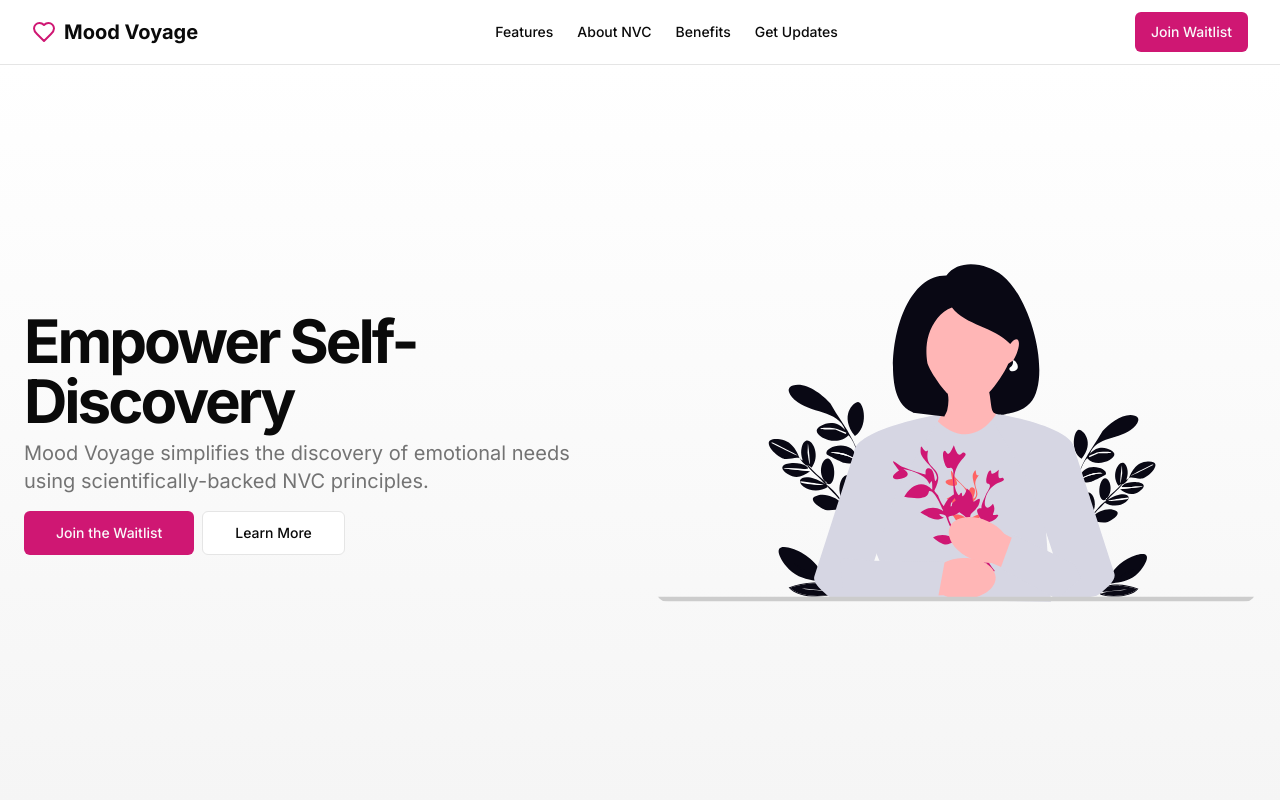
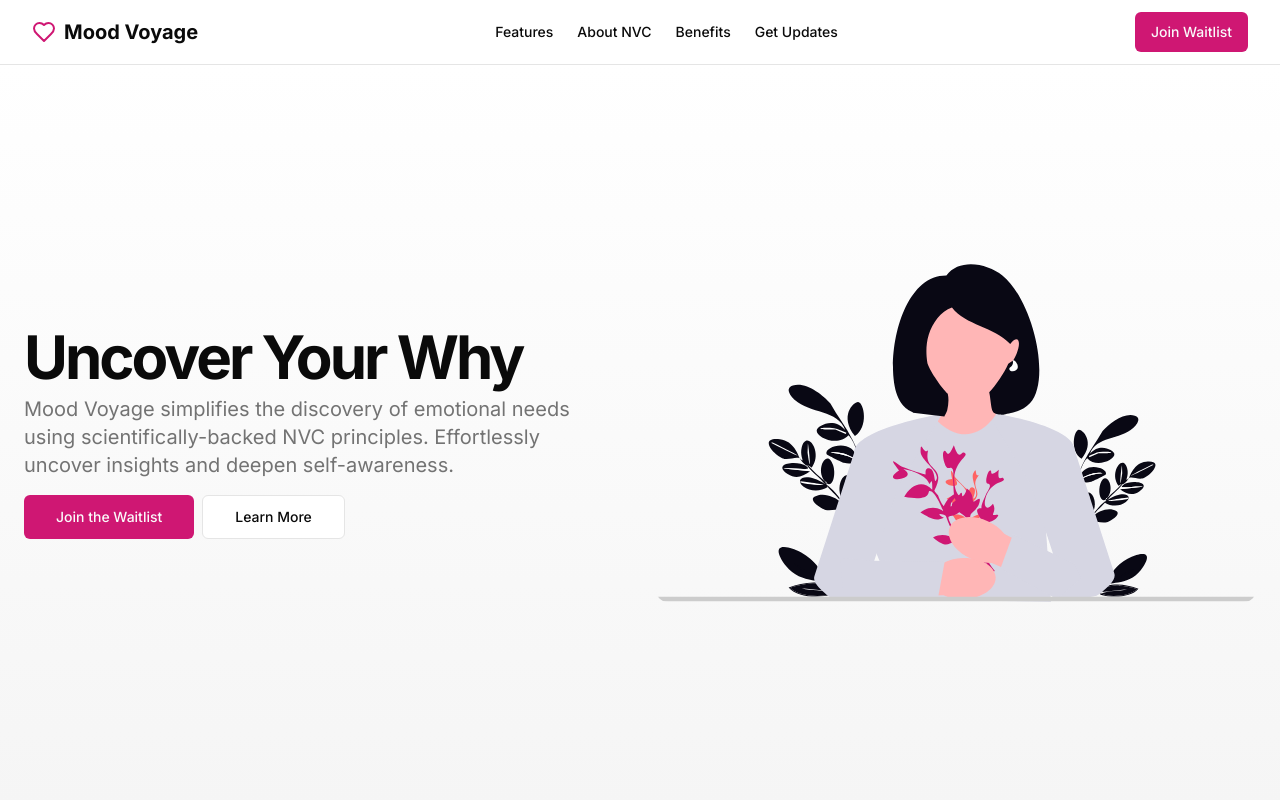
Before and after one commit to silveralcid/Mood-Voyage, a Next.js app in the folder mood-voyage/: page / in a window 1280 px wide. Shown: the top 800 px of the page. Built offline with nearby package versions, Linux system fonts and the light colour scheme.

Commit message:
feat: update hero text

```diff
--- a/mood-voyage/src/app/page.tsx
+++ b/mood-voyage/src/app/page.tsx
@@ -49,10 +49,10 @@ export default function LandingPage() {
             <div className="flex flex-col justify-center space-y-4">
               <div className="space-y-2 text-center md:text-left"> {/* Center text for small screens */}
                 <h1 className="text-3xl font-bold tracking-tighter sm:text-5xl xl:text-6xl/none">
-                  Empower Self-Discovery
+                Uncover Your Why
                 </h1>
                 <p className="max-w-[600px] text-muted-foreground md:text-xl mx-auto md:mx-0">
-                Mood Voyage simplifies the discovery of emotional needs using scientifically-backed NVC principles.
+                  Mood Voyage simplifies the discovery of emotional needs using scientifically-backed NVC principles. Effortlessly uncover insights and deepen self-awareness.
                 </p>
               </div>
               <div className="flex flex-col gap-2 min-[400px]:flex-row justify-center md:justify-start">
```
